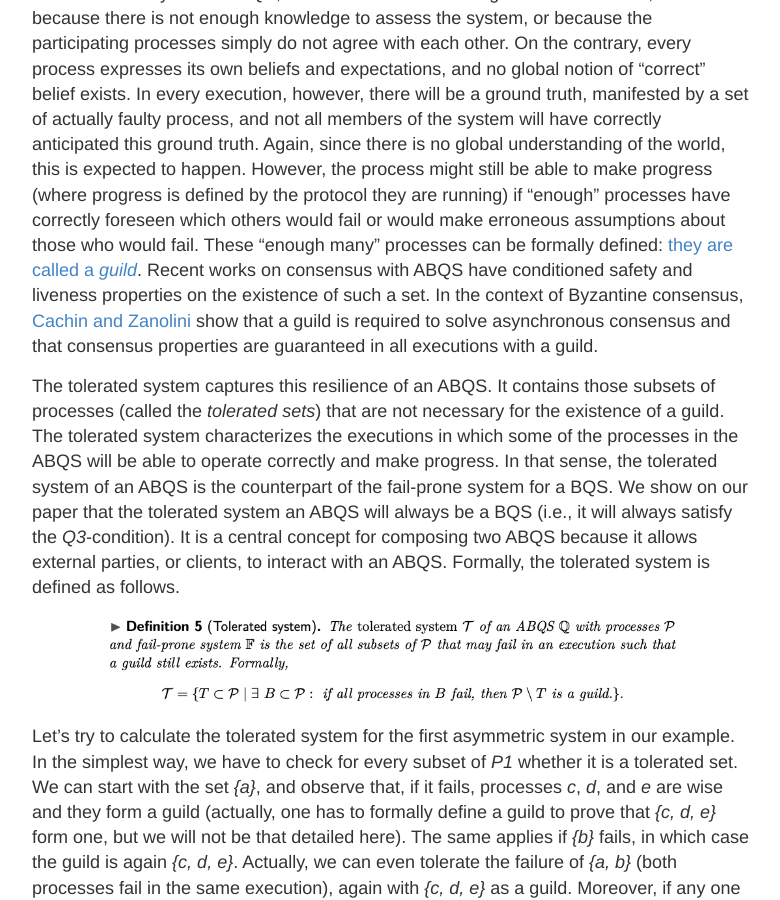
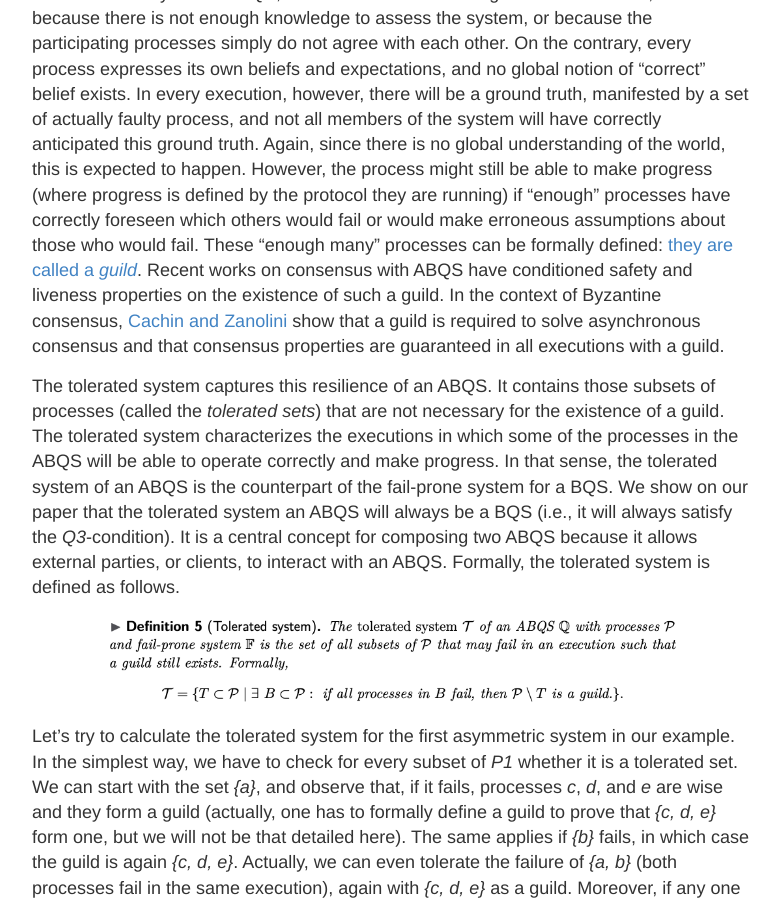
Before and after one commit to cryptobern/cryptobern.github.io, a Jekyll site: the page built from _posts/2021-08-02-howtotruststrangers.md, in a window 1280 px wide and 900 px high, scrolled down 6958 px. Shown: the whole window, without its empty margins (248-1028 px from the left). Built offline with Jekyll 4.4.1, drawn with Linux system fonts in a browser that asks for light colours; some of the changed text lies outside the part shown.

Commit message:
minor corrections again

```diff
--- a/_posts/2021-08-02-howtotruststrangers.md
+++ b/_posts/2021-08-02-howtotruststrangers.md
@@ -91,7 +91,7 @@ Ideally, we would like to use our result from the symmetric case, the cartesian
 
 #### The tolerated system of an ABQS
 Recall that in asymmetric BQS, no common understanding of the world exists, either because there is not enough knowledge to assess the system, or because the participating processes simply do not agree with each other. On the contrary, every process expresses its own beliefs and expectations, and no global notion of "correct" belief exists. In every execution, however, there will be a ground truth, manifested by a set of actually faulty process, and not all members of the system will have correctly anticipated this ground truth. Again, since there is no global understanding of the world, this is expected to happen.
-However, the process might still be able to make progress (where progress is defined by the protocol they are running) if "enough" processes have correctly foreseen which others would fail or would make erroneous assumptions about those who would fail. These "enough many" processes can be formally defined: [they are called a _guild_](//cryptobern.github.io/asymconsensus/). Recent works on consensus with ABQS have conditioned safety and liveness properties on the existence of such a set. In the context of Byzantine consensus, [Cachin and Zanolini](//arxiv.org/abs/2005.08795) show that a guild is required to solve asynchronous consensus and that consensus properties are guaranteed in all executions with a guild.
+However, the process might still be able to make progress (where progress is defined by the protocol they are running) if "enough" processes have correctly foreseen which others would fail or would make erroneous assumptions about those who would fail. These "enough many" processes can be formally defined: [they are called a _guild_](//cryptobern.github.io/asymconsensus/). Recent works on consensus with ABQS have conditioned safety and liveness properties on the existence of such a guild. In the context of Byzantine consensus, [Cachin and Zanolini](//arxiv.org/abs/2005.08795) show that a guild is required to solve asynchronous consensus and that consensus properties are guaranteed in all executions with a guild.
 
 The tolerated system captures this resilience of an ABQS. It contains those subsets of processes (called the _tolerated sets_) that are not necessary for the existence of a guild. The tolerated system characterizes the executions in which some of the processes in the ABQS will be able to operate correctly and make progress. In that sense, the tolerated system of an ABQS is the counterpart of the fail-prone system for a BQS. We show on our paper that the tolerated system an ABQS will always be a BQS (i.e., it will always satisfy the _Q3_-condition).
 It is a central concept for composing two ABQS because it allows external parties, or clients, to interact with an ABQS.
```
Also changed, not shown: other parts of _posts/2021-08-02-howtotruststrangers.md (+1 -1 lines).
